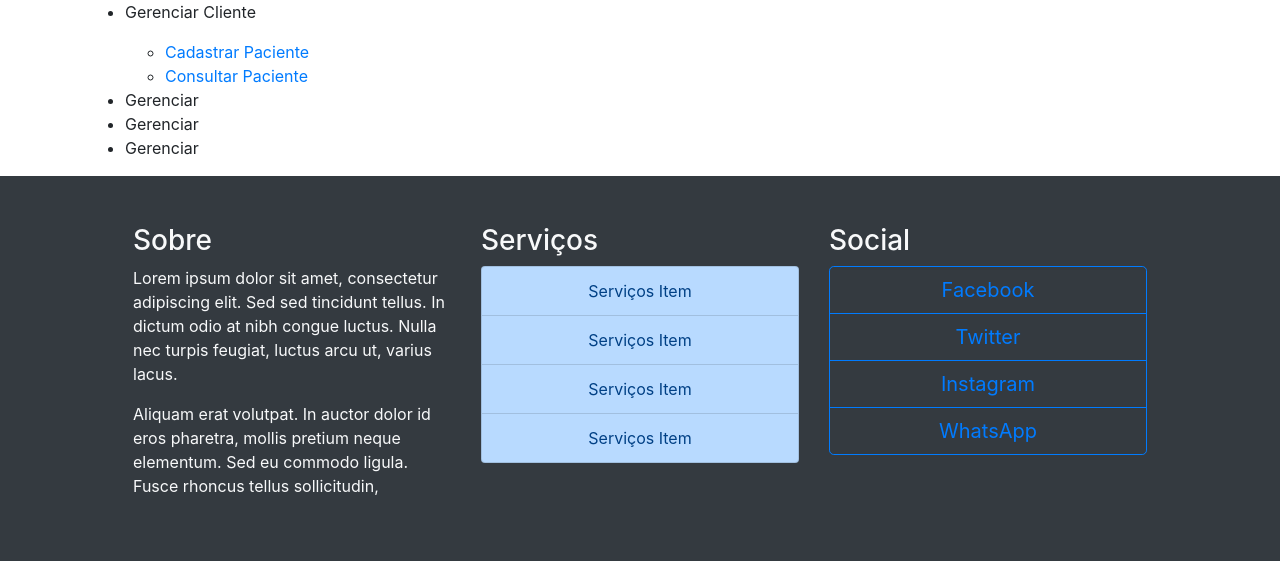
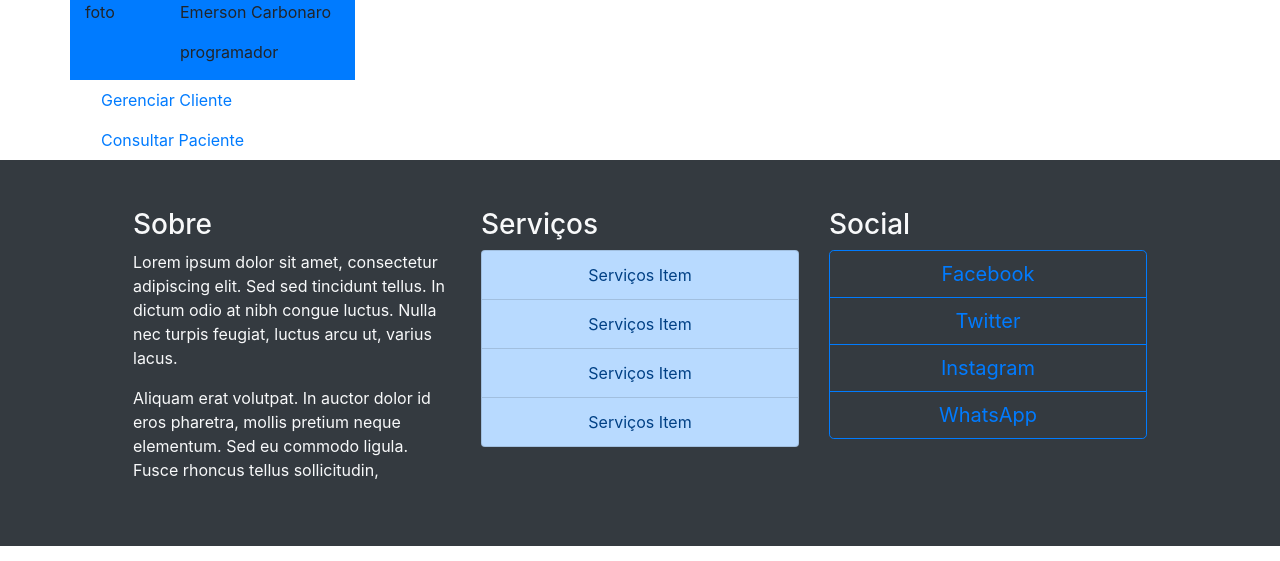
Before and after one commit to EmersonCarbono/Nutrin, a Flask app: page /areaNutricionista in a window 1280 px wide. Shown: the part 56-617 px from the top of the page. Run offline with Flask 2, Linux system fonts and the light colour scheme; some libraries are stand-ins or nearby versions.

Commit message:
começando o desing

```diff
--- a/nutrin/core/templates/areaNutricionista/areaNutricionista.html
+++ b/nutrin/core/templates/areaNutricionista/areaNutricionista.html
@@ -4,25 +4,25 @@
 <div class="container">
     <div class="row">
         <div class="col-3">
-            <ul>
-                <li>
-                    <p>Gerenciar Cliente</p>
-                    <ul>
-                        <li><a href="{{ url_for("cadastrarPacienteRoute") }}">Cadastrar Paciente</a></li>
-                        <li><a href="{{ url_for("listarPacienteRoute") }}">Consultar Paciente</a></li>
-                    </ul>
-                </li>
-                <li>
-                    Gerenciar
-                </li>
-                <li>
-                    Gerenciar
-                </li>
-                <li>
-                    Gerenciar
-                </li>
-            </ul>
-
+            <div class="row">
+                <div class="col-4 bg-primary">
+                    foto
+                </div>
+                <div class="col-8 bg-primary">
+                        <p>Emerson Carbonaro</p>
+                        <p>programador</p>
+                </div>
+            </div>
+            <div class="">
+                <ul class="nav flex-column">
+                    <li class="nav-item">
+                        <a class="nav-link active" href="{{ url_for("cadastrarPacienteRoute") }}">Gerenciar Cliente</a>
+                    </li>
+                    <li class="nav-item">
+                        <a class="nav-link" href="{{ url_for("listarPacienteRoute") }}">Consultar Paciente</a>
+                    </li>
+                </ul>
+            </div>
         </div>
         <div class="col-9">
             {% block content %}
```
